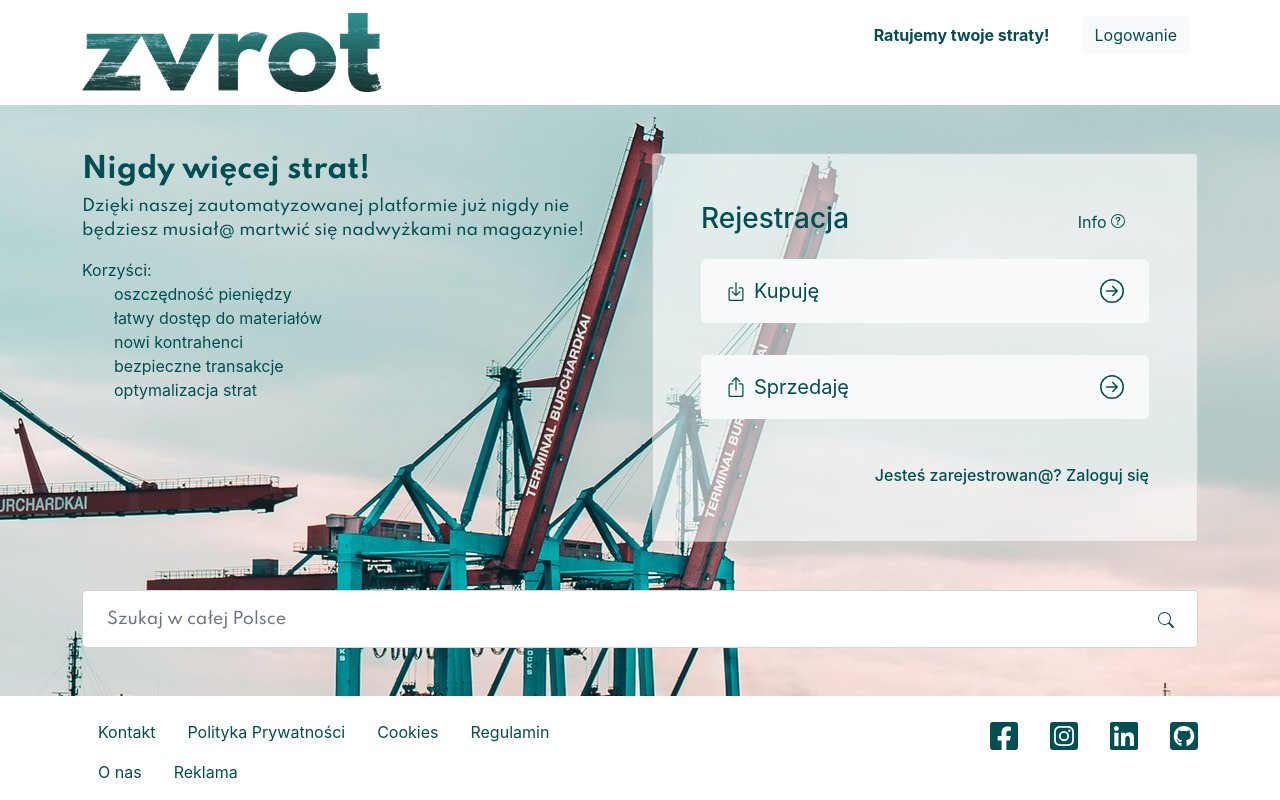
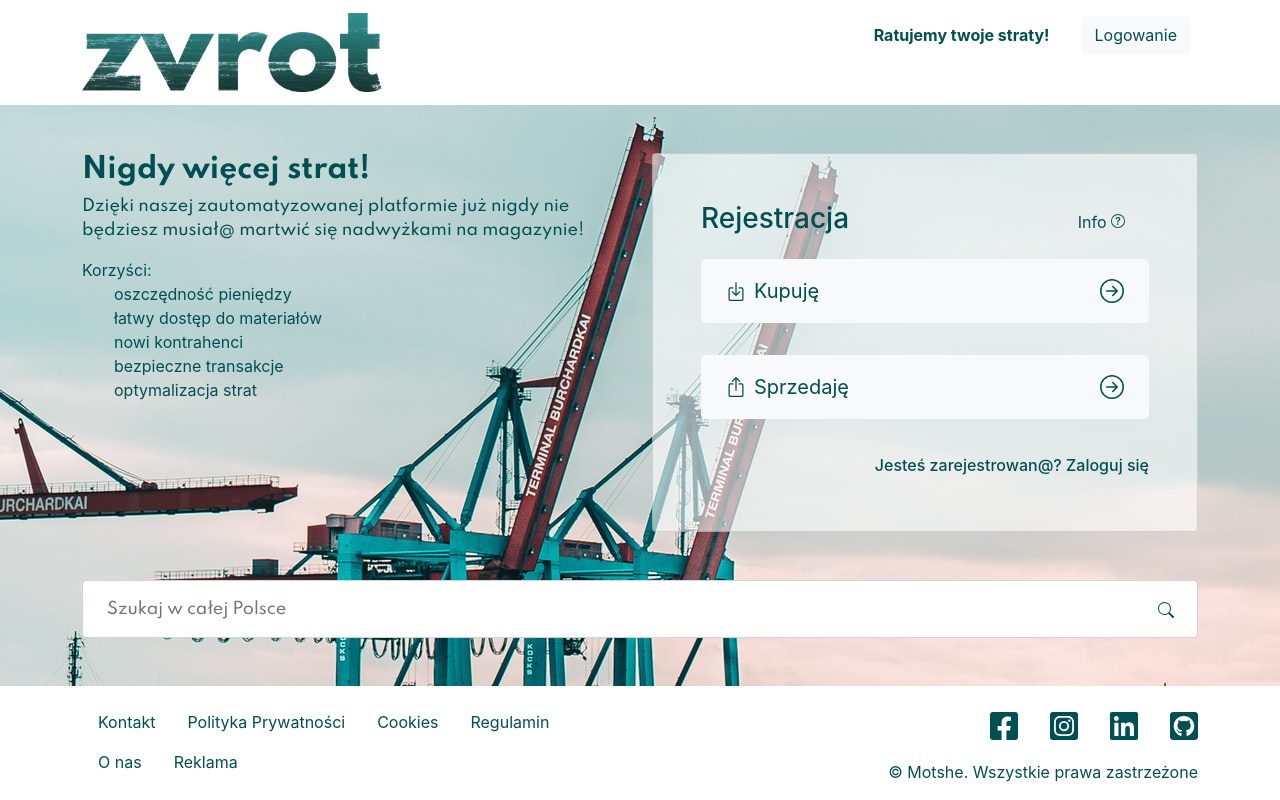
Before and after one commit to Motshe/zvrot, a React (Create React App) app in the folder zvrot/: page / in a window 1280 px wide. Built offline with nearby package versions, Linux system fonts and the light colour scheme.

Commit message:
feat: add copyrights

```diff
--- a/zvrot/src/components/Footer/index.js
+++ b/zvrot/src/components/Footer/index.js
@@ -19,6 +19,9 @@ function Footer() {
                     </Col>
                     <Col xs={12} md={6}>
                         <FooterSocialItems />
+                        <p className="text-start text-md-end ps-3" style={{fontSize:"14px;"}}>
+                            © Motshe. Wszystkie prawa zastrzeżone
+                        </p>
                     </Col>
                 </Row>
             </Container>
```
